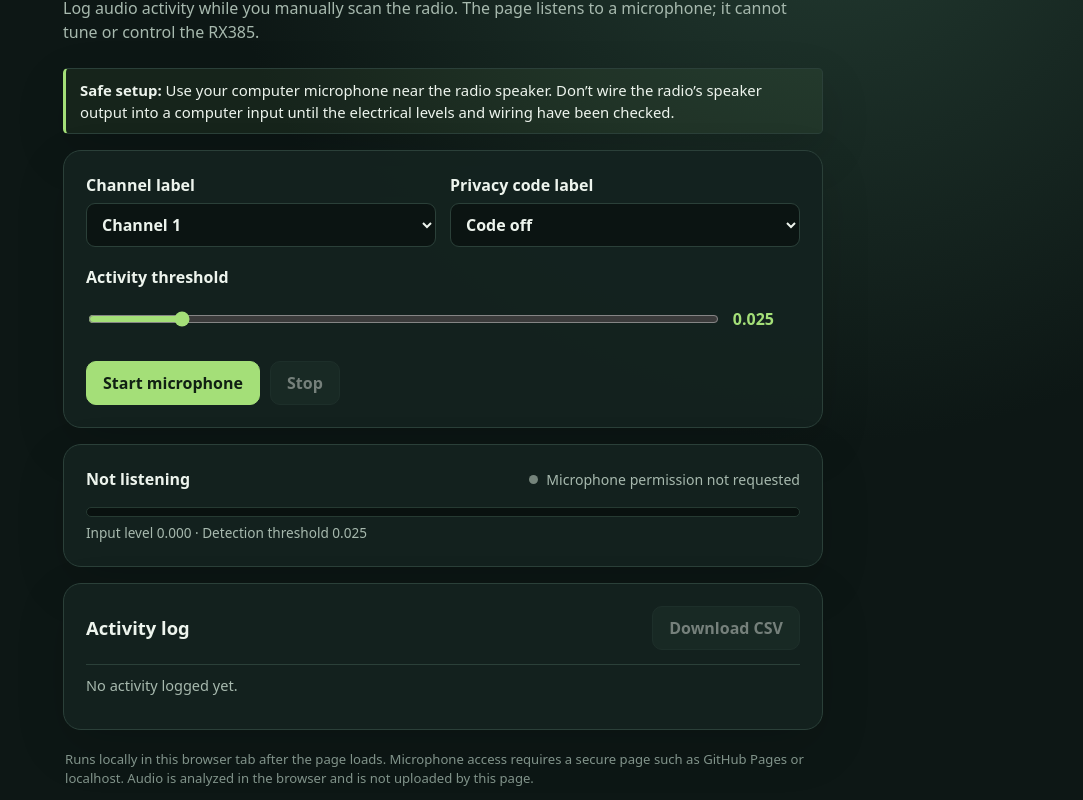
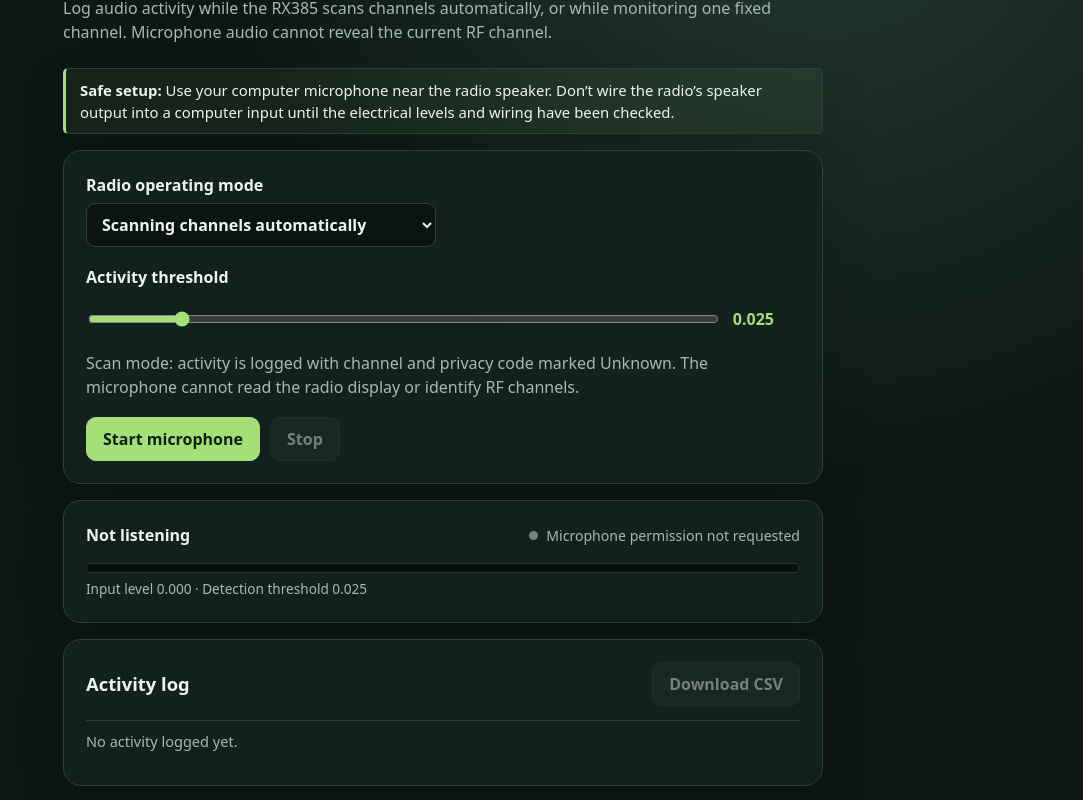
Before and after one commit to WolfsRise/cobra-rx385-scanner, a plain HTML site: page index.html in a window 1280 px wide. Shown: the part 136-936 px from the top of the page, without its empty margins (197-1280 px from the left). Drawn offline with Linux system fonts and the light colour scheme.

Commit message:
Add automatic scan mode with unknown-channel activity logging

```diff
--- a/index.html
+++ b/index.html
@@ -23,6 +23,7 @@
     .threshold { display:flex; align-items:center; gap:12px; }
     .threshold input { flex:1; }
     .threshold output { min-width:4.2em; color:var(--accent); font-variant-numeric:tabular-nums; }
+    [hidden] { display:none !important; }
     .buttons { display:flex; gap:10px; flex-wrap:wrap; margin-top:18px; }
     button { cursor:pointer; border:1px solid var(--line); border-radius:10px; background:#20332c; color:var(--text); min-height:44px; padding:9px 16px; font:inherit; font-weight:700; }
     button.primary { background:var(--accent); color:#102013; border-color:var(--accent); }
@@ -49,21 +50,28 @@
   <header>
     <div class="eyebrow">Receive only · Browser prototype</div>
     <h1>RX385 Activity Logger</h1>
-    <p>Log audio activity while you manually scan the radio. The page listens to a microphone; it cannot tune or control the RX385.</p>
+    <p>Log audio activity while the RX385 scans channels automatically, or while monitoring one fixed channel. Microphone audio cannot reveal the current RF channel.</p>
   </header>
   <section class="card notice"><strong>Safe setup:</strong> Use your computer microphone near the radio speaker. Don’t wire the radio’s speaker output into a computer input until the electrical levels and wiring have been checked.</section>
   <section class="card">
     <div class="grid">
-      <label>Channel label
+      <label>Radio operating mode
+        <select id="mode">
+          <option value="scan">Scanning channels automatically</option>
+          <option value="fixed">Fixed channel (manual label)</option>
+        </select>
+      </label>
+      <label id="channelField" hidden>Channel label
         <select id="channel"></select>
       </label>
-      <label>Privacy code label
+      <label id="codeField" hidden>Privacy code label
         <select id="code"></select>
       </label>
     </div>
     <label style="margin-top:18px">Activity threshold
       <div class="threshold"><input id="threshold" type="range" min="0.005" max="0.15" step="0.005" value="0.025"><output id="thresholdValue">0.025</output></div>
     </label>
+    <p id="modeHelp">Scan mode: activity is logged with channel and privacy code marked Unknown. The microphone cannot read the radio display or identify RF channels.</p>
     <div class="buttons">
       <button id="start" class="primary">Start microphone</button>
       <button id="stop" disabled>Stop</button>
@@ -82,6 +90,10 @@
 </main>
 <script>
 (() => {
+  const mode = document.querySelector('#mode');
+  const channelField = document.querySelector('#channelField');
+  const codeField = document.querySelector('#codeField');
+  const modeHelp = document.querySelector('#modeHelp');
   const channel = document.querySelector('#channel');
   const code = document.querySelector('#code');
   const threshold = document.querySelector('#threshold');
@@ -100,11 +112,21 @@
   let stream, context, analyser, frame, active = false, lastSignal = 0, startTime = '';
   for (let i=1;i<=22;i++) channel.add(new Option(`Channel ${i}`, i));
   for (let i=0;i<=121;i++) code.add(new Option(i===0?'Code off':`Code ${i}`, i));
+  function setMode(){
+    const fixed=mode.value==='fixed';
+    channelField.hidden=!fixed;
+    codeField.hidden=!fixed;
+    modeHelp.textContent=fixed
+      ? 'Fixed mode: select the channel and privacy code displayed on the radio. These are manual labels, not automatically detected.'
+      : 'Scan mode: activity is logged with channel and privacy code marked Unknown. The microphone cannot read the radio display or identify RF channels.';
+  }
+  mode.addEventListener('change',setMode);
+  setMode();
   function setThreshold(){ thresholdValue.value=Number(threshold.value).toFixed(3); thresholdRead.textContent=thresholdValue.value; }
   threshold.addEventListener('input',setThreshold);
   function stamp(){return new Date().toISOString();}
   function log(kind, rms, when=stamp()) {
-    const row={event:kind,timestamp_utc:when,channel:channel.value,privacy_code:code.value,rms:rms.toFixed(5)};
+    const row={event:kind,timestamp_utc:when,channel:mode.value==='scan'?'Unknown':channel.value,privacy_code:mode.value==='scan'?'Unknown':code.value,rms:rms.toFixed(5)};
     records.push(row); download.disabled=false;
     const empty=events.querySelector('.empty'); if(empty) empty.remove();
     const li=document.createElement('li');
```
